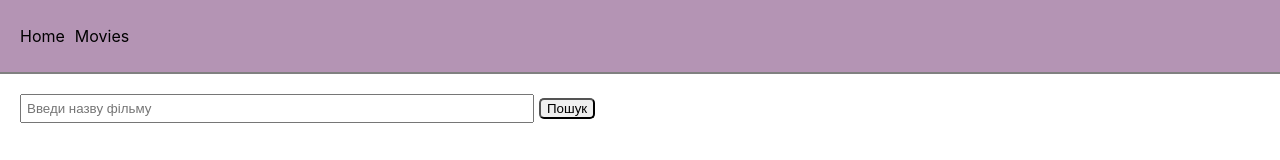
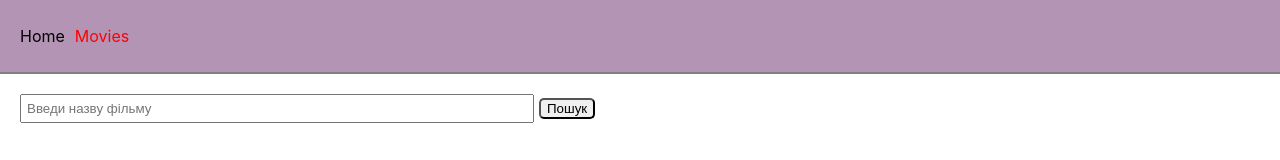
Before and after one commit to Victoria257/goit-react-hw-05-movies, a React (Create React App) app: page /goit-react-hw-05-movies/movies in a window 1280 px wide. Shown: the top 160 px of the page. Built offline with nearby package versions, Linux system fonts and the light colour scheme.

Commit message:
fix bugs

```diff
--- a/src/components/SharedLayout/SharedLayout.module.css
+++ b/src/components/SharedLayout/SharedLayout.module.css
@@ -17,6 +17,6 @@
   color: black;
 }
 
-.navlink:active {
+.navlink:global(.active) {
   color: red;
 }
--- a/src/pages/Home/Home.module.css
+++ b/src/pages/Home/Home.module.css
@@ -10,6 +10,7 @@
   font-size: 32px;
   line-height: 44px;
   letter-spacing: -0.01em;
+  margin: 0 0 20px 0;
 
   color: #2a0439;
 }
@@ -20,6 +21,7 @@
   gap: 10px;
   list-style: none;
   padding: 0;
+  margin: 0;
 }
 
 .set {
```
